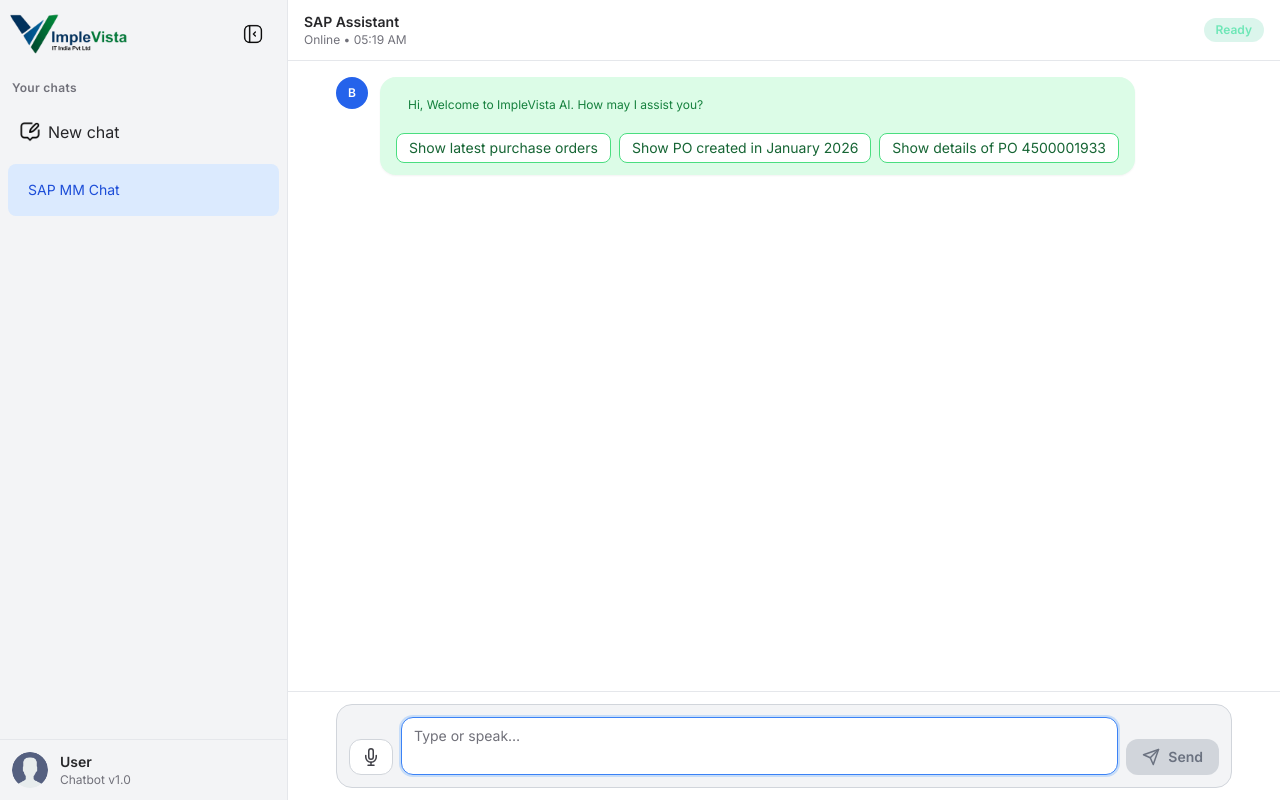
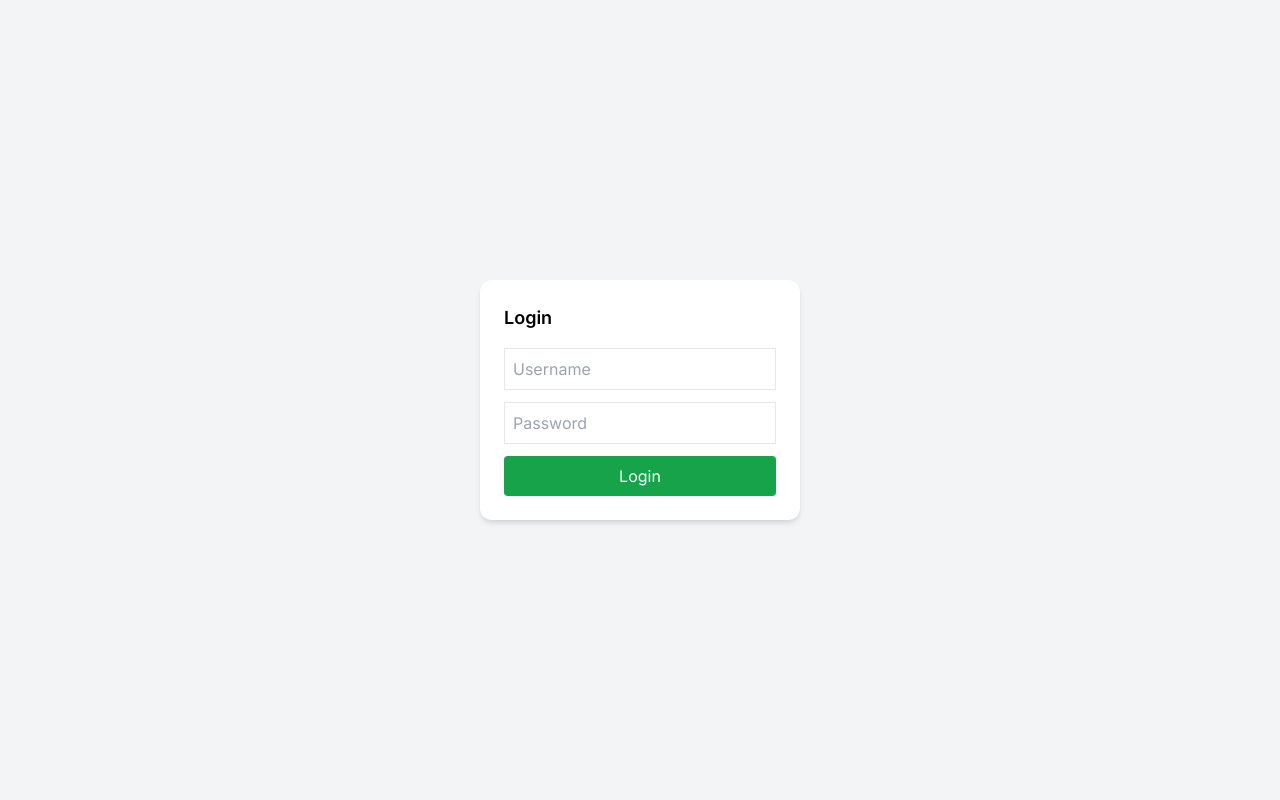
Before and after one commit to ImpleVistaIT/chatapp, a React (Vite) app in the folder Frontend/: page / in a window 1280 px wide. Built offline with nearby package versions, Linux system fonts and the light colour scheme.

Commit message:
login logout updated

```diff
--- a/Frontend/src/App.jsx
+++ b/Frontend/src/App.jsx
@@ -1,5 +1,35 @@
-import Chat from "./components/Chat.jsx";
+import { useEffect, useState } from "react";
+import Chat from "./components/Chat";
+import Login from "./pages/login";
 
 export default function App() {
-  return <Chat />;
+  const [isAuthenticated, setIsAuthenticated] = useState(false);
+
+  useEffect(() => {
+    const loggedIn = localStorage.getItem("isLoggedIn");
+    setIsAuthenticated(loggedIn === "true");
+  }, []);
+
+  const handleLogin = () => {
+    localStorage.setItem("isLoggedIn", "true");
+    setIsAuthenticated(true);
+  };
+
+  const handleLogout = () => {
+    // ✅ clear auth state
+    localStorage.removeItem("isLoggedIn");
+
+    // optional: clear anything else you store
+    localStorage.removeItem("user");
+    localStorage.removeItem("token");
+    localStorage.removeItem("conversationId");
+
+    setIsAuthenticated(false);
+  };
+
+  if (!isAuthenticated) {
+    return <Login onLogin={handleLogin} />;
+  }
+
+  return <Chat onLogout={handleLogout} />;
 }
--- a/Frontend/src/components/Chat.jsx
+++ b/Frontend/src/components/Chat.jsx
@@ -2,7 +2,6 @@
 import { sendChatMessage } from "../api/chatApi";
 import { useSpeechToText } from "../hooks/useSpeechToText";
 
-// ✅ NEW: split UI into 2 components
 import Sidebar from "./Sidebar";
 import ChatWindow from "./ChatWindow";
 
@@ -35,7 +34,13 @@
   return words.charAt(0).toUpperCase() + words.slice(1);
 }
 
-export default function Chat() {
+export default function Chat({ onLogout }) {
+  // ✅ show the login username in sidebar profile
+  const userName = String(localStorage.getItem("user") || "").trim();
+
+  // ✅ connect/disconnect state (disconnect will logout & show login screen)
+  const [isConnected, setIsConnected] = useState(true);
+
   const [conversations, setConversations] = useState([
     {
       id: "default",
@@ -60,30 +65,23 @@
   const [loading, setLoading] = useState(false);
   const [showScrollDown, setShowScrollDown] = useState(false);
 
-  // rename chat title
   const [editingChatId, setEditingChatId] = useState(null);
   const [editingTitle, setEditingTitle] = useState("");
 
-  // sidebar UI state
   const [sidebarOpen, setSidebarOpen] = useState(false);
   const [collapsed, setCollapsed] = useState(false);
   const [menuOpenId, setMenuOpenId] = useState(null);
 
-  // inline edit user message
   const [editingIndex, setEditingIndex] = useState(null);
   const [editingText, setEditingText] = useState("");
 
-  // copy feedback
   const [copiedAtIndex, setCopiedAtIndex] = useState(null);
 
-  // abort controller
   const abortRef = useRef(null);
 
-  // refs
   const bottomRef = useRef(null);
   const inputRef = useRef(null);
 
-  // voice refs
   const baseRef = useRef("");
   const interimRef = useRef("");
 
@@ -224,6 +222,8 @@
   }
 
   async function onSend({ overrideText, fromEdit = false } = {}) {
+    if (!isConnected) return;
+
     const text = String(overrideText ?? input).trim();
     if (!text || loading) return;
 
@@ -233,7 +233,6 @@
     if (!fromEdit) {
       updateActiveMessages((m) => [...m, { role: "user", text }]);
 
-      // auto update title if default
       setConversations((prev) =>
         prev.map((c) => {
           if (c.id !== activeId) return c;
@@ -246,7 +245,6 @@
     }
 
     setInput("");
-    console.log("inputRef:", inputRef.current);
     setTimeout(() => inputRef.current?.blur(), 50);
     setLoading(true);
 
@@ -303,6 +301,8 @@
 
   const { supported, listening, start, stop } = useSpeechToText({
     onText: (text, meta) => {
+      if (!isConnected) return;
+
       const t = String(text || "").trim();
       if (!t) return;
 
@@ -330,6 +330,8 @@
       return;
     }
 
+    if (!isConnected) return;
+
     if (listening) {
       stop();
       interimRef.current = "";
@@ -352,12 +354,21 @@
     setTimeout(() => setCopiedAtIndex(null), 1200);
   }
 
-  // ✅ Keep scroll-down logic in Chat.jsx (logic stays here)
   function onMessagesScroll(e) {
     const el = e.target;
     const isNearBottom = el.scrollHeight - el.scrollTop - el.clientHeight < 100;
     setShowScrollDown(!isNearBottom);
   }
+
+  // ✅ Connect/Disconnect behavior:
+  // - Disconnect logs out (shows login screen)
+  // - Connect does nothing for auth (login screen comes from App.jsx)
+  const handleConnect = () => setIsConnected(true);
+
+  const handleDisconnect = () => {
+    setIsConnected(false);
+    onLogout?.(); // ✅ show login screen
+  };
 
   return (
     <div className="fixed inset-0 bg-[#f7f7f8] text-zinc-800">
@@ -380,11 +391,11 @@
           onNewChat={onNewChat}
           setActiveId={setActiveId}
           handleDelete={handleDelete}
+          userName={userName}
+          // ✅ logout removed from sidebar UI; no need to pass onLogout
         />
 
         <ChatWindow
-          // state
-          loading={loading}
           input={input}
           listening={listening}
           supported={supported}
@@ -393,14 +404,12 @@
           editingIndex={editingIndex}
           editingText={editingText}
           copiedAtIndex={copiedAtIndex}
-          // refs
+          isConnected={isConnected}
           bottomRef={bottomRef}
           inputRef={inputRef}
-          // handlers
           setSidebarOpen={setSidebarOpen}
           setInput={setInput}
           onSend={onSend}
-          onStop={onStop}
           onKeyDown={onKeyDown}
           onMicClick={onMicClick}
           onCopyAssistant={onCopyAssistant}
@@ -409,6 +418,8 @@
           applyEditLocal={applyEditLocal}
           setEditingText={setEditingText}
           onMessagesScroll={onMessagesScroll}
+          onConnect={handleConnect}
+          onDisconnect={handleDisconnect}
         />
       </div>
     </div>
--- a/Frontend/src/components/ChatWindow.jsx
+++ b/Frontend/src/components/ChatWindow.jsx
@@ -1,6 +1,6 @@
 import MessageBubble from "./MessageBubble";
 import menuIcon from "../assets/hamberger.png";
-import { FiMic, FiMicOff, FiSend, FiSquare, FiEdit2, FiCopy, FiCheck } from "react-icons/fi";
+import { FiMic, FiMicOff, FiSend, FiEdit2, FiCopy, FiCheck } from "react-icons/fi";
 
 function classNames(...x) {
   return x.filter(Boolean).join(" ");
@@ -12,7 +12,6 @@
 
 export default function ChatWindow({
   // state
-  loading,
   input,
   listening,
   supported,
@@ -22,6 +21,9 @@
   editingText,
   copiedAtIndex,
 
+  // ✅ connection
+  isConnected,
+
   // refs
   bottomRef,
   inputRef,
@@ -30,7 +32,6 @@
   setSidebarOpen,
   setInput,
   onSend,
-  onStop,
   onKeyDown,
   onMicClick,
   onCopyAssistant,
@@ -39,7 +40,11 @@
   applyEditLocal,
   setEditingText,
 
-  // ✅ NEW: passed from Chat.jsx (keeps logic in Chat.jsx)
+  // ✅ connect/disconnect
+  onConnect,
+  onDisconnect,
+
+  // scroll handler
   onMessagesScroll,
 }) {
   return (
@@ -51,31 +56,41 @@
             onClick={() => setSidebarOpen((v) => !v)}
             className="p-2 rounded-lg hover:bg-gray-200 md:hidden"
           >
-            <img src={menuIcon} className="w-6 h-6" />
+            <img src={menuIcon} className="w-6 h-6" alt="menu" />
           </button>
 
           <div>
             <div className="text-sm font-semibold">SAP Assistant</div>
             <div className="text-xs text-zinc-500">
-              {loading ? "Thinking…" : "Online"} • {formatTime()}
+              {isConnected ? "Connected" : "Disconnected"} • {formatTime()}
             </div>
           </div>
         </div>
 
-        <span
-          className={classNames(
-            "inline-flex items-center rounded-full px-3 py-1 text-xs font-semibold",
-            loading ? "bg-amber-500/15 text-amber-300" : "bg-emerald-500/15 text-emerald-300"
+        {/* ✅ Connect / Disconnect */}
+        {isConnected ? (
+          <button
+            type="button"
+            onClick={onDisconnect}
+            className="rounded-xl bg-rose-600 px-3 py-2 text-xs font-semibold text-white hover:bg-rose-700"
+          >
+            Disconnect
+          </button>
+        ) : (
+          <button
+            type="button"
+            onClick={onConnect}
+            className="rounded-xl bg-emerald-600 px-3 py-2 text-xs font-semibold text-white hover:bg-emerald-700"
+          >
+            Connect
+          </button>
         )}
-        >
-          {loading ? "Busy" : "Ready"}
-        </span>
       </header>
 
       {/* MESSAGES */}
       <section
         className="flex-1 overflow-y-auto px-4 py-6 pt-4 pb-28 overscroll-contain"
-        onScroll={onMessagesScroll}  // ✅ FIX: use Chat.jsx logic
+        onScroll={onMessagesScroll}
       >
         <div className="mx-auto max-w-4xl space-y-4">
           {activeConv?.messages?.map((m, idx) => {
@@ -130,6 +145,8 @@
                           if (newText) onSend({ overrideText: newText, fromEdit: true });
                         }}
                         className="rounded-xl px-3 py-2 text-sm font-semibold text-white bg-green-600"
+                        disabled={!isConnected}
+                        title={!isConnected ? "Connect to send" : "Save & resend"}
                       >
                         Save & resend
                       </button>
@@ -144,7 +161,10 @@
                       role={m.role}
                       text={m.text}
                       suggestions={m.suggestions}
-                      onSuggestionClick={(text) => onSend({ overrideText: text })}
+                      onSuggestionClick={(text) => {
+                        if (!isConnected) return;
+                        onSend({ overrideText: text });
+                      }}
                     />
                     <button
                       type="button"
@@ -157,7 +177,9 @@
                       title="Copy response"
                     >
                       {copiedAtIndex === idx ? <FiCheck /> : <FiCopy />}
-                      <span className="hidden sm:inline">{copiedAtIndex === idx ? "Copied" : "Copy"}</span>
+                      <span className="hidden sm:inline">
+                        {copiedAtIndex === idx ? "Copied" : "Copy"}
+                      </span>
                     </button>
                   </div>
                 )}
@@ -165,7 +187,6 @@
             );
           })}
 
-          {loading && <MessageBubble role="assistant" text="Executing..." />}
           <div ref={bottomRef} />
         </div>
       </section>
@@ -175,7 +196,14 @@
           onClick={() => bottomRef.current?.scrollIntoView({ behavior: "smooth" })}
           className="fixed bottom-20 right-6 w-10 h-10 flex items-center justify-center rounded-full bg-white/90 backdrop-blur border border-gray-300 shadow-lg hover:bg-white hover:scale-105 transition-all duration-200 z-50"
         >
-          <svg xmlns="http://www.w3.org/2000/svg" className="w-5 h-5 text-gray-700" fill="none" viewBox="0 0 24 24" stroke="currentColor" strokeWidth={2}>
+          <svg
+            xmlns="http://www.w3.org/2000/svg"
+            className="w-5 h-5 text-gray-700"
+            fill="none"
+            viewBox="0 0 24 24"
+            stroke="currentColor"
+            strokeWidth={2}
+          >
             <path strokeLinecap="round" strokeLinejoin="round" d="M19 9l-7 7-7-7" />
           </svg>
         </button>
@@ -189,13 +217,15 @@
               <button
                 type="button"
                 onClick={onMicClick}
+                disabled={!isConnected}
                 className={classNames(
                   "rounded-xl px-3 py-2 border transition flex items-center justify-center",
                   listening
                     ? "bg-rose-600 text-white border-rose-500 hover:bg-rose-700"
-                    : "bg-white text-zinc-700 border-gray-300 hover:bg-gray-200"
+                    : "bg-white text-zinc-700 border-gray-300 hover:bg-gray-200",
+                  !isConnected && "opacity-50 cursor-not-allowed"
                 )}
-                title={listening ? "Stop voice input" : "Start voice input"}
+                title={isConnected ? (listening ? "Stop voice input" : "Start voice input") : "Connect to use mic"}
               >
                 {listening ? <FiMicOff className="text-lg" /> : <FiMic className="text-lg" />}
               </button>
@@ -206,31 +236,20 @@
                 onChange={(e) => setInput(e.target.value)}
                 onKeyDown={onKeyDown}
                 rows={2}
-                placeholder="Type or speak…"
-                className="flex-1 resize-none rounded-xl border border-gray-300 bg-white px-3 py-2 text-sm text-zinc-800 placeholder:text-zinc-500 outline-none focus:border-blue-500 focus:ring-2 focus:ring-blue-400/30"
+                placeholder={isConnected ? "Type or speak…" : "Click Connect to start chatting…"}
+                disabled={!isConnected}
+                className="flex-1 resize-none rounded-xl border border-gray-300 bg-white px-3 py-2 text-sm text-zinc-800 placeholder:text-zinc-500 outline-none focus:border-blue-500 focus:ring-2 focus:ring-blue-400/30 disabled:bg-gray-100 disabled:text-gray-400"
               />
 
-              {loading ? (
-                <button
-                  type="button"
-                  onClick={onStop}
-                  className="rounded-xl bg-rose-600 px-4 py-2 text-sm font-semibold text-white hover:bg-rose-700 flex items-center gap-2"
-                  title="Stop generating"
-                >
-                  <FiSquare className="text-lg" />
-                  <span className="hidden sm:inline">Stop</span>
-                </button>
-              ) : (
               <button
                 onClick={() => onSend()}
-                  disabled={!input.trim()}
+                disabled={!isConnected || !input.trim()}
                 className="rounded-xl bg-green-600 px-4 py-2 text-sm font-semibold text-white hover:bg-green-700 disabled:bg-gray-300 disabled:text-gray-500 disabled:cursor-not-allowed flex items-center gap-2"
                 title="Send"
               >
                 <FiSend className="text-lg" />
                 <span className="hidden sm:inline">Send</span>
               </button>
-              )}
             </div>
 
             {!supported && (
--- a/Frontend/src/components/Sidebar.jsx
+++ b/Frontend/src/components/Sidebar.jsx
@@ -33,6 +33,12 @@
   onNewChat,
   setActiveId,
   handleDelete,
+
+  // ✅ user profile name (from login)
+  userName, // <-- pass this from Chat.jsx (from localStorage or state)
+
+  // ✅ logout callback (optional; if you will move logout to ChatWindow, you can omit this)
+  onLogout,
 }) {
   return (
     <>
@@ -58,10 +64,11 @@
       >
         {/* HEADER */}
         <div className="p-2 flex items-center justify-between border-gray-200">
-          {/* LEFT SIDE */}
           <div
             className={`flex w-full ${
-              collapsed ? "flex-col items-center gap-2" : "flex-row items-center justify-between"
+              collapsed
+                ? "flex-col items-center gap-2"
+                : "flex-row items-center justify-between"
             }`}
           >
             {/* LOGO */}
@@ -78,7 +85,11 @@
               onClick={() => setCollapsed((v) => !v)}
               className="hidden md:flex p-4 rounded-lg hover:bg-gray-200"
             >
-              <img src={collapsed ? sidebaropen : sidebarclose} className="w-5 h-5" />
+              <img
+                src={collapsed ? sidebaropen : sidebarclose}
+                className="w-5 h-5"
+                alt="toggle"
+              />
             </button>
           </div>
 
@@ -87,7 +98,7 @@
             onClick={() => setSidebarOpen(false)}
             className="md:hidden rounded-xl px-3 py-3 border border-gray-300 hover:bg-gray-200"
           >
-            <img src={close} className="w-4 h-4" />
+            <img src={close} className="w-4 h-4" alt="close" />
           </button>
         </div>
 
@@ -101,23 +112,24 @@
         {/* CONTENT */}
         <div className="flex-1 overflow-auto px-2 pb-3">
           {collapsed ? (
-            // COLLAPSED MODE (icons only)
             <div className="flex flex-col items-center gap-3 mt-3">
-              <button onClick={onNewChat} className="p-2 rounded-lg hover:bg-gray-200">
-                <img src={newChatIcon} className="w-5 h-5" />
+              <button
+                onClick={onNewChat}
+                className="p-2 rounded-lg hover:bg-gray-200"
+              >
+                <img src={newChatIcon} className="w-5 h-5" alt="new chat" />
               </button>
 
               <button className="p-2 rounded-lg hover:bg-gray-200">
-                <img src={searchIcon} className="w-5 h-5" />
+                <img src={searchIcon} className="w-5 h-5" alt="search" />
               </button>
             </div>
           ) : (
-            // EXPANDED MODE (normal button)
             <button
               onClick={onNewChat}
               className="w-full flex items-center gap-2 rounded-xl px-3 py-3 mb-2 text-zinc-800 hover:bg-gray-200 transition"
             >
-              <img src={chatIcon} className="w-5 h-5" />
+              <img src={chatIcon} className="w-5 h-5" alt="new chat" />
               New chat
             </button>
           )}
@@ -136,7 +148,6 @@
                       : "hover:bg-blue-100 text-zinc-800"
                   )}
                 >
-                  {/* CHAT TITLE */}
                   {editingChatId === c.id ? (
                     <input
                       value={editingTitle}
@@ -158,15 +169,16 @@
                     </button>
                   )}
 
-                  {/* 3 DOT BUTTON */}
                   <button
-                    onClick={() => setMenuOpenId(menuOpenId === c.id ? null : c.id)}
+                    onClick={() =>
+                      setMenuOpenId(menuOpenId === c.id ? null : c.id)
+                    }
                     className="opacity-0 group-hover:opacity-100 p-1 rounded hover:bg-gray-300"
+                    aria-label="Conversation menu"
                   >
                     ⋮
                   </button>
 
-                  {/* DROPDOWN */}
                   {menuOpenId === c.id && (
                     <div className="absolute right-2 top-10 w-32 bg-white border border-gray-200 rounded-lg shadow-md z-50">
                       <button
@@ -191,19 +203,48 @@
               ))}
         </div>
 
-        {/* FOOTER */}
+        {/* FOOTER (NO LOGOUT HERE; username only) */}
         <div className="p-3 border-t border-gray-200">
           {collapsed ? (
-            <div className="flex justify-center">
-              <img src={userImg} alt="user" className="w-8 h-8 rounded-full object-cover" />
+            <div className="flex flex-col items-center gap-2">
+              <img
+                src={userImg}
+                alt="user"
+                className="w-8 h-8 rounded-full object-cover"
+              />
+              {/* show initial / short name */}
+              <div className="text-[10px] font-semibold text-zinc-700 truncate max-w-[60px]">
+                {userName || "User"}
+              </div>
             </div>
           ) : (
-            <div className="flex items-center gap-3">
-              <img src={userImg} alt="user" className="w-9 h-9 rounded-full object-cover" />
-              <div className="flex flex-col">
-                <span className="text-sm font-semibold text-zinc-800">User</span>
-                <span className="text-xs text-zinc-500">Chatbot v1.0</span>
+            <div className="flex items-center justify-between gap-3">
+              <div className="flex items-center gap-3">
+                <img
+                  src={userImg}
+                  alt="user"
+                  className="w-9 h-9 rounded-full object-cover"
+                />
+
+                <div className="flex flex-col min-w-0">
+                  <span className="text-sm font-semibold text-zinc-800 truncate">
+                    {userName || "User"}
+                  </span>
+                  <span className="text-xs text-zinc-500">Chatbot v1.0</span>
+                </div>
               </div>
+
+              {/* If you truly want logout only in ChatWindow, keep this removed.
+                  If you still want an optional logout in sidebar, uncomment below. */}
+              {/* {onLogout && (
+                <button
+                  onClick={onLogout}
+                  className="text-xs text-red-500 hover:underline"
+                  type="button"
+                >
+                  Logout
+                </button>
+              )} */}
             </div>
           )}
         </div>
--- /dev/null
+++ b/Frontend/src/pages/login.jsx
@@ -0,0 +1,55 @@
+import { useState } from "react";
+
+export default function Login({ onLogin }) {
+  const [username, setUsername] = useState("");
+  const [password, setPassword] = useState("");
+
+  // ✅ Hardcoded credentials
+  const DEMO_USER = {
+    username: "iram",
+    password: "Rama@1234",
+  };
+
+  function handleLogin() {
+    const u = username.trim();
+
+    if (u === DEMO_USER.username && password === DEMO_USER.password) {
+      localStorage.setItem("isLoggedIn", "true");
+      localStorage.setItem("user", u); // ✅ for profile name
+      onLogin();
+    } else {
+      alert("Invalid credentials");
+    }
+  }
+
+  return (
+    <div className="h-screen flex items-center justify-center bg-gray-100">
+      <div className="bg-white p-6 rounded-xl shadow-md w-80">
+        <h2 className="text-lg font-semibold mb-4">Login</h2>
+
+        <input
+          type="text"
+          placeholder="Username"
+          className="w-full border p-2 mb-3"
+          value={username}
+          onChange={(e) => setUsername(e.target.value)}
+        />
+
+        <input
+          type="password"
+          placeholder="Password"
+          className="w-full border p-2 mb-3"
+          value={password}
+          onChange={(e) => setPassword(e.target.value)}
+        />
+
+        <button
+          onClick={handleLogin}
+          className="w-full bg-green-600 text-white py-2 rounded"
+        >
+          Login
+        </button>
+      </div>
+    </div>
+  );
+}
```
Also changed, not shown: Frontend/src/components/ReplyTable.jsx (+1 -6 lines). Lines whose indentation alone changed are shown as unchanged.
